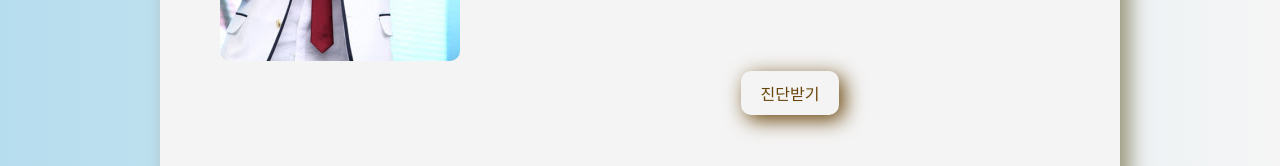
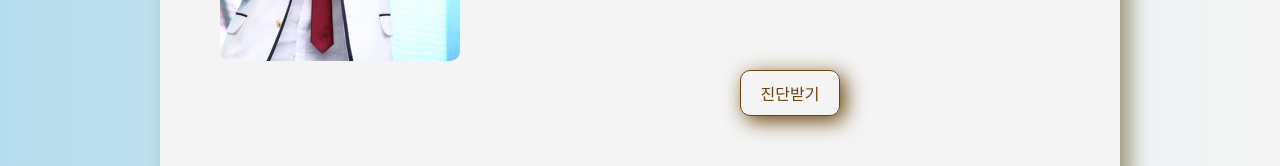
Before and after one commit to Soojong94/SilJeon, a React (Create React App) app in the folder your_voice/front/: page / in a window 1280 px wide. Shown: the part 538-704 px from the top of the page. Built offline with nearby package versions, Linux system fonts and the light colour scheme.

Commit message:
호호 커밋

```diff
--- a/your_voice/front/src/Button/BtnDg.css
+++ b/your_voice/front/src/Button/BtnDg.css
@@ -1,6 +1,6 @@
 .dgBtn {
     background-color: transparent;
-    border: none;
+    border: 1px solid;
     padding: 10px 20px;
     cursor: pointer;
     border-radius: 10px;
@@ -8,6 +8,7 @@
     margin-top: 100px;
     color: rgb(104, 68, 9);
     box-shadow: 5px 5px 20px;
+
   }
 
   .dgBtn:hover {
```
